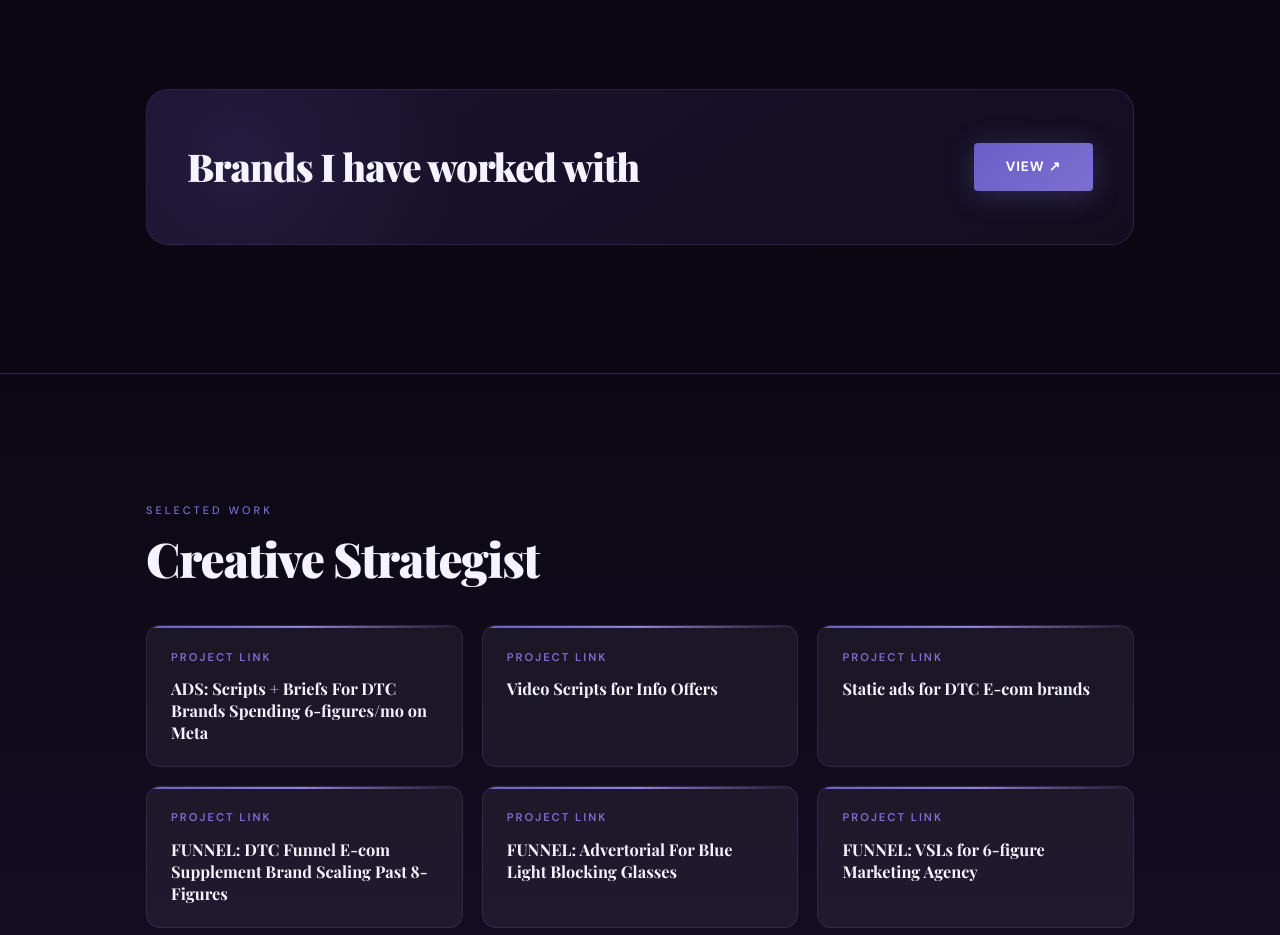
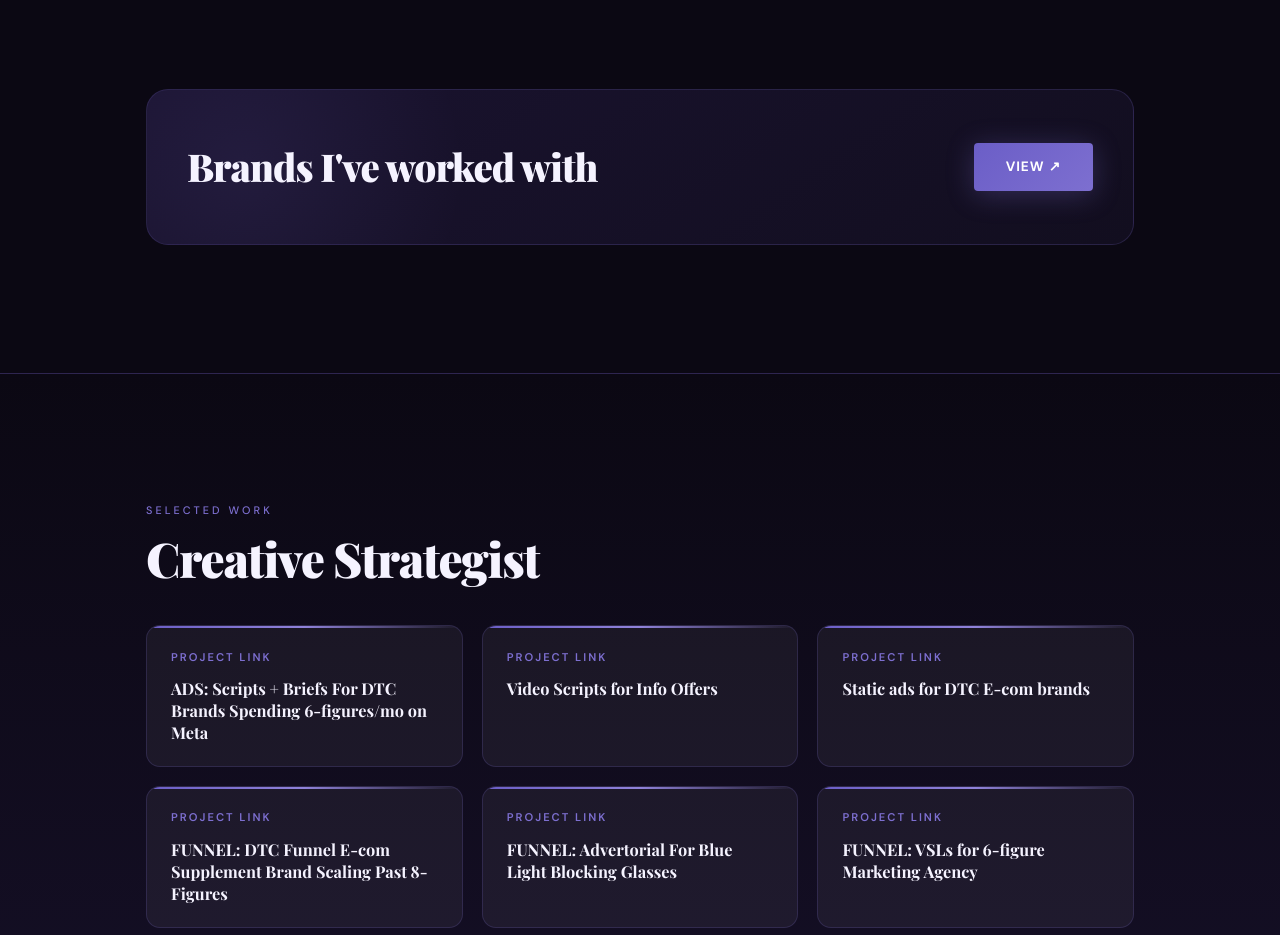
Before and after one commit to PeterAyomide/Johnweb, a Next.js app: page / in a window 1280 px wide. Shown: the part 840-1775 px from the top of the page. Built offline with nearby package versions, Linux system fonts and the light colour scheme; a web font is replaced by a local one.

Commit message:
Update page.tsx

```diff
--- a/src/app/page.tsx
+++ b/src/app/page.tsx
@@ -1972,7 +1972,7 @@ const BrandsCard = () => {
             transition={{duration:.6,ease:e}}
             onClick={() => window.open(BRANDS_LINK, "_blank")}>
             <div className="bw-glow"/>
-            <h3 className="bw-title">Brands I have worked with</h3>
+            <h3 className="bw-title">Brands I've worked with</h3>
             <button className="bw-cta" onClick={(ev) => { ev.stopPropagation(); window.open(BRANDS_LINK, "_blank"); }}>
               View ↗
             </button>
```
